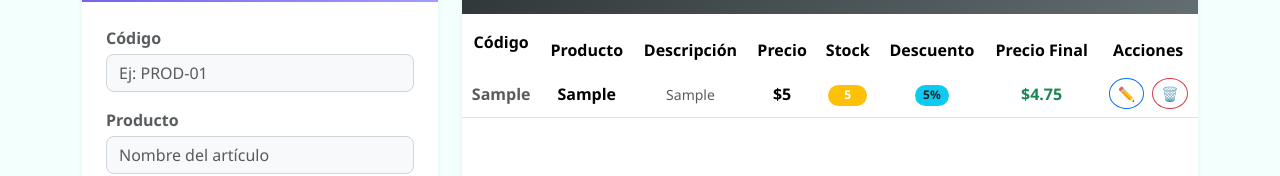
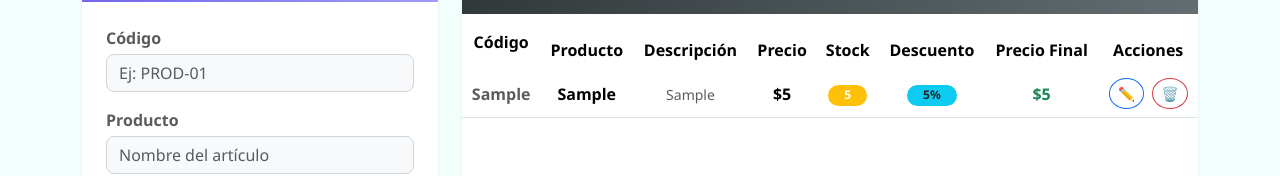
Before and after one commit to RikkoPoto/ev4-front-end, a React (Create React App) app in the folder ev4_front/: page / in a window 1280 px wide. Both pictures are taken after typing "Sample", "Sample", "Sample", "5", "5", "5" into the empty fields and a click on the button "Guardar Producto". Shown: the part 198-374 px from the top of the page. Built offline with nearby package versions, Linux system fonts and the light colour scheme.

Commit message:
Algunos retoques

```diff
--- a/ev4_front/src/App.js
+++ b/ev4_front/src/App.js
@@ -177,12 +177,12 @@ function App() {
                           </td>
                           <td>
                             {prod.descuento > 0 ? (
-                              <span className="badge bg-info text-dark rounded-pill px-2">{prod.descuento}%</span>
+                              <span className="badge bg-info text-dark rounded-pill px-3">{prod.descuento}%</span>
                             ) : (
                               <span className="text-muted">-</span>
                             )}
                           </td>
-                          <td className="text-success fw-bold">${prod.precio - (prod.precio * prod.descuento / 100)}</td>
+                          <td className="text-success fw-bold">${(prod.precio - (prod.precio * prod.descuento / 100)).toFixed(0)}</td>
                           <td>
                             <button className="btn btn-sm btn-outline-primary rounded-circle me-2 btn-animado" onClick={() => handleEdit(prod)} title="Editar">
                               ✏️
```
